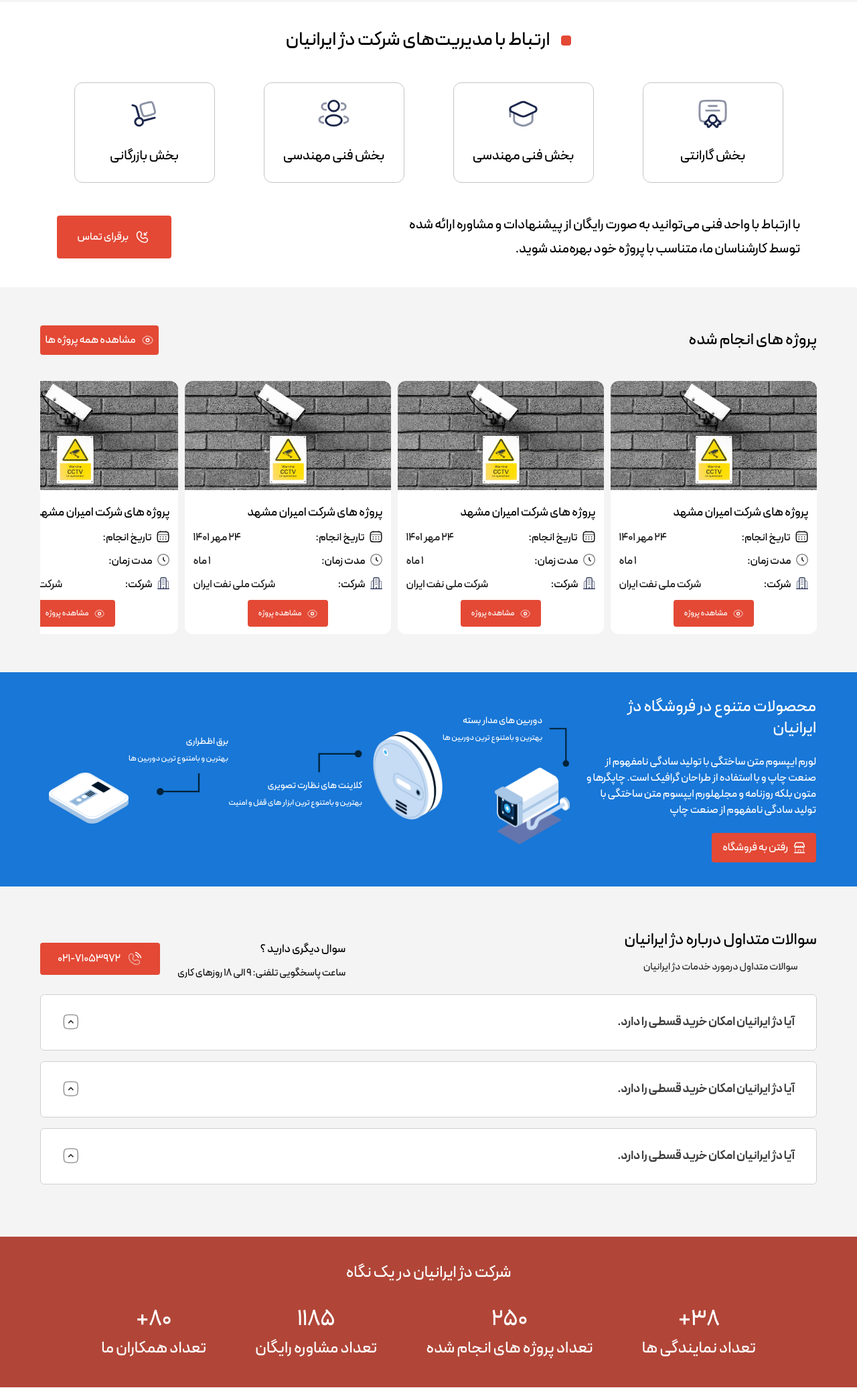
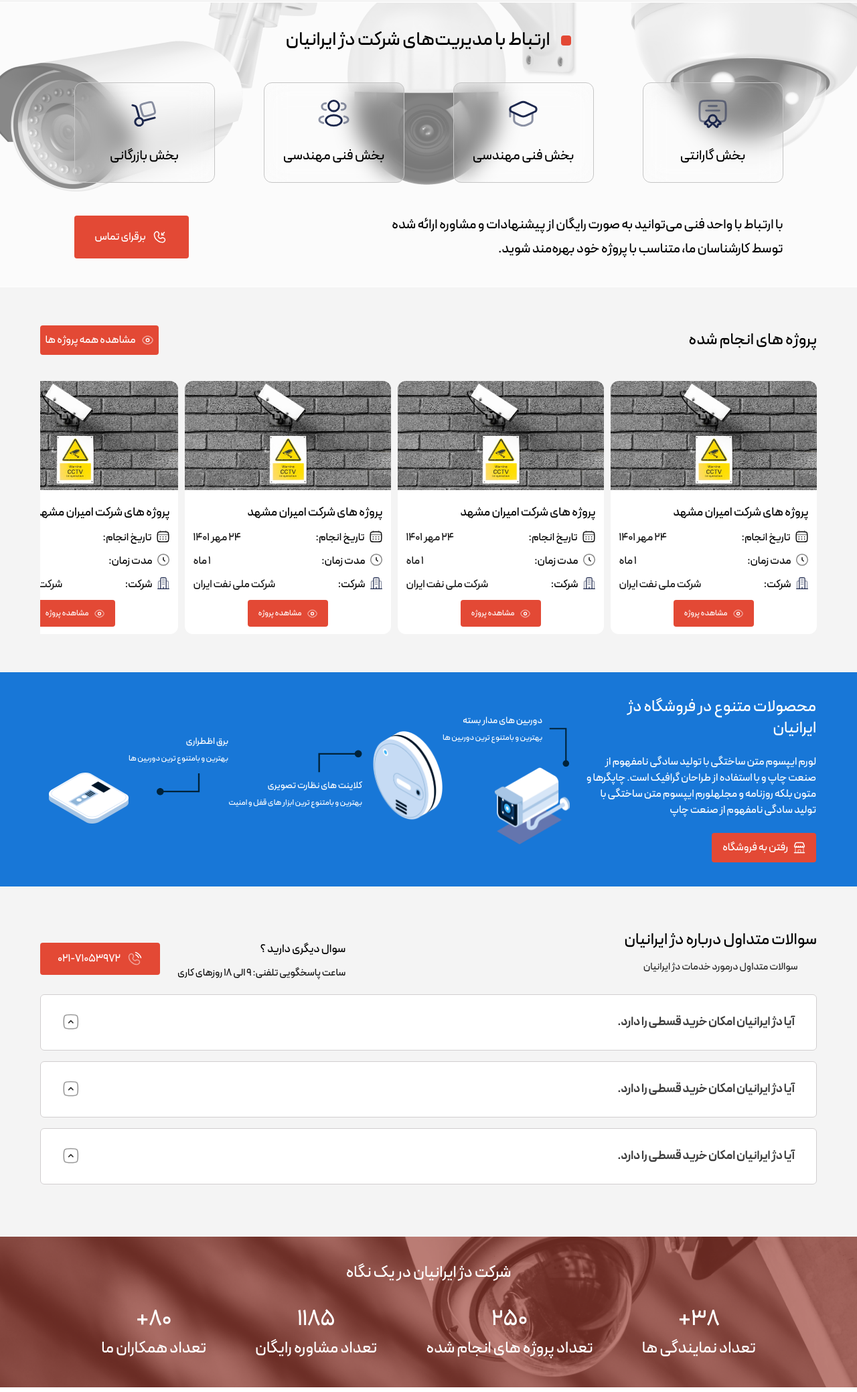
Before and after one commit to omid-tavakoli/dezhiran, a website: page public/index.html in a window 1280 px wide. Shown: the part 1401-3480 px from the top of the page at 67% size. Drawn offline with Linux system fonts and the light colour scheme.

Commit message:
fix bug courser and add bg for home page

```diff
--- a/public/index.html
+++ b/public/index.html
@@ -89,7 +89,7 @@
             <!-- contact and login and search-->
             <div class="relative flex items-center gap-x-2 md:gap-x-3">
                 <!-- search -->
-                <div class="search hidden absolute top-4 left-10 z-30 w-[469px] h-[374px] py-[27px] px-[26px] rounded-xs bg-white shadow-sm">
+                <div class="search hidden absolute top-4 left-10 z-30 w-[469px] py-[27px] px-[26px] rounded-xs bg-white shadow-sm">
                     <span class="absolute top-2 right-2" onclick="closeSearch()">
                         <svg xmlns="http://www.w3.org/2000/svg" fill="none" viewBox="0 0 24 24" stroke-width="1.5" stroke="currentColor" class="w-6 h-6">
                             <path stroke-linecap="round" stroke-linejoin="round" d="M6 18 18 6M6 6l12 12" />
@@ -964,17 +964,18 @@
                     </div>
                 </div>
             </section>
-            <!-- contact -->
-            <div
-                class="mt-[65px] mb-[57px] flex flex-col items-center px-[23px] py-[29px] sm:py-[39px] gap-y-[36px] sm:gap-y-[45px] text-black bg-[#ffffff]">
+            <!-- Contact Management -->
+            <div
+                class="contact-management mt-[65px] mb-[57px] flex flex-col items-center px-[23px] py-[29px] sm:py-[39px] gap-y-[36px] sm:gap-y-[45px] text-black">
                 <div class="flex items-center gap-x-[17px]">
                     <span class="block w-[15px] h-[15px] bg-orange-mid rounded-xs"></span>
                     <div class="text-xl sm:text-[28px] leading-9 whitespace-nowrap">ارتباط با مدیریت‌های شرکت دژ‌
                         ایرانیان</div>
                 </div>
+                <div class="flex flex-col  gap-y-[36px] sm:gap-y-[45px]">
                     <div class="flex flex-wrap justify-center gap-x-[15px] sm:gap-x-[73px] gap-y-[17px]">
                         <div
-                        class="group center flex-col gap-y-[14px] sm:gap-y-[20px] rounded-xl w-[147px] sm:w-[210px] h-[105px] sm:h-[150px] border border-[#c5c5c5]  bg-gradient-to-r from-[$c5c5c5] hover:bg-pale-blue transition-all z-10">
+                            class="group center flex-col gap-y-[14px] sm:gap-y-[20px] rounded-xl w-[147px] sm:w-[210px] h-[105px] sm:h-[150px] border border-[#c5c5c5]  backdrop-blur-lg  hover:bg-pale-blue transition-all z-10">
                             <span class="w-8 sm:w-[49px] h-8 sm:h-[49px]">
                                 <svg viewBox="0 0 49 48" fill="none" xmlns="http://www.w3.org/2000/svg">
                                     <circle cx="24.5" cy="31.8433" r="5.8825" stroke="#1C274D" stroke-width="2.94125" />
@@ -998,7 +999,7 @@
                                 گارانتی</span>
                         </div>
                         <div
-                        class="group center flex-col gap-y-[14px] sm:gap-y-[20px] rounded-xl w-[147px] sm:w-[210px] h-[105px] sm:h-[150px] border border-[#c5c5c5]  bg-gradient-to-r from-[$c5c5c5] hover:bg-pale-blue transition-all z-10">
+                            class="group center flex-col gap-y-[14px] sm:gap-y-[20px] rounded-xl w-[147px] sm:w-[210px] h-[105px] sm:h-[150px] border border-[#c5c5c5] backdrop-blur-lg  hover:bg-pale-blue transition-all z-10">
                             <span class="w-8 sm:w-[49px] h-8 sm:h-[49px]">
                                 <svg viewBox="0 0 49 48" fill="none" xmlns="http://www.w3.org/2000/svg">
                                     <path
@@ -1015,7 +1016,7 @@
                                 مهندسی</span>
                         </div>
                         <div
-                        class="group center flex-col gap-y-[14px] sm:gap-y-[20px] rounded-xl w-[147px] sm:w-[210px] h-[105px] sm:h-[150px] border border-[#c5c5c5]  bg-gradient-to-r from-[$c5c5c5] hover:bg-pale-blue transition-all z-10">
+                            class="group center flex-col gap-y-[14px] sm:gap-y-[20px] rounded-xl w-[147px] sm:w-[210px] h-[105px] sm:h-[150px] border border-[#c5c5c5]  backdrop-blur-lg  hover:bg-pale-blue transition-all z-10">
                             <span class="w-8 sm:w-[49px] h-8 sm:h-[49px]">
                                 <svg viewBox="0 0 49 48" fill="none" xmlns="http://www.w3.org/2000/svg">
                                     <circle cx="24.5" cy="12.2349" r="7.84333" stroke="#1C274C" stroke-width="2.94125" />
@@ -1039,7 +1040,7 @@
                                 مهندسی</span>
                         </div>
                         <div
-                        class="group center flex-col gap-y-[14px] sm:gap-y-[20px] rounded-xl w-[147px] sm:w-[210px] h-[105px] sm:h-[150px] border border-[#c5c5c5]  bg-gradient-to-r from-[$c5c5c5] hover:bg-pale-blue transition-all z-10">
+                            class="group center flex-col gap-y-[14px] sm:gap-y-[20px] rounded-xl w-[147px] sm:w-[210px] h-[105px] sm:h-[150px] border border-[#c5c5c5]  backdrop-blur-lg  hover:bg-pale-blue transition-all z-10">
                             <span class="w-8 sm:w-[49px] h-8 sm:h-[49px]">
                                 <svg viewBox="0 0 49 48" fill="none" xmlns="http://www.w3.org/2000/svg">
                                     <path
@@ -1055,13 +1056,13 @@
                         </div>
                     </div>
                     <div
-                    class="flex flex-wrap sm:flex-nowrap items-center justify-center sm:justify-between gap-y-[36px] gap-x-5  w-[90%]">
-                    <span class="text-xs sm:text-xl sm:leading-9 max-w-[315px]  xl:max-w-[614px]">
+                    class="flex flex-wrap sm:flex-nowrap items-center justify-center sm:justify-between gap-y-[36px] gap-x-10">
+                    <span class="text-xs sm:text-xl sm:leading-9 lg:max-w-[614px]">
                         با ارتباط با واحد فنی می‌توانید به صورت رایگان از پیشنهادات و مشاوره ارائه شده توسط کارشناسان
                         ما، متناسب با پروژه خود بهره‌مند شوید.
                     </span>
                     <a href="#"
-                        class="whitespace-nowrap center gap-x-2 text-white bg-orange-mid rounded-xs w-[130px] h-10 sm:w-[171px] sm:h-[64px]">
+                        class="whitespace-nowrap center gap-x-2 text-white bg-orange-mid rounded-xs min-w-[130px] min-h-10 sm:w-[171px] sm:h-[64px]">
                         <span class="w-[18px] h-[18px] sm:w-[25px] sm:h-[24px]">
                             <svg viewBox="0 0 25 24" fill="none" xmlns="http://www.w3.org/2000/svg">
                                 <path fill-rule="evenodd" clip-rule="evenodd"
@@ -1075,6 +1076,8 @@
                         <span class="text-sm sm:text-base">برقرای تماس</span>
                     </a>
                 </div>
+                </div>
+
             </div>
             <!-- project -->
             <section class="px-[14px] md:px-[60px]">
@@ -1857,22 +1860,22 @@
                 </div>
             </section>
             <!-- a look -->
-            <div class="flex flex-col items-center py-[36px] gap-y-[31px] text-white bg-[#B14638]">
+            <div class="look flex flex-col items-center py-[36px] gap-y-[31px] text-white bg-[#B14638]">
                 <div class="text-2xl leading-9">شرکت دژ ایرانیان در یک نگاه</div>
-                <div class="flex flex-wrap justify-center gap-x-[73px] gap-y-[17px]">
-                    <div class="flex flex-col">
+                <div class="flex flex-wrap justify-center gap-x-[30px] xl:gap-x-[73px] gap-y-[17px]">
+                    <div class="flex flex-col items-center">
                         <span class="text-[33px] leading-[43px] text-center">38+</span>
                         <span class="text-2xl leading-[43px]">تعداد نمایندگی ها</span>
                     </div>
-                    <div class="flex flex-col">
+                    <div class="flex flex-col items-center">
                         <span class="text-[33px] leading-[43px] text-center">250</span>
                         <span class="text-2xl leading-[43px]">تعداد پروژه های انجام شده</span>
                     </div>
-                    <div class="flex flex-col">
+                    <div class="flex flex-col items-center">
                         <span class="text-[33px] leading-[43px] text-center">1185</span>
                         <span class="text-2xl leading-[43px]">تعداد مشاوره رایگان</span>
                     </div>
-                    <div class="flex flex-col">
+                    <div class="flex flex-col items-center">
                         <span class="text-[33px] leading-[43px] text-center">80+</span>
                         <span class="text-2xl leading-[43px]">تعداد همکاران ما</span>
                     </div>
--- a/src/input.css
+++ b/src/input.css
@@ -90,5 +90,17 @@
     background: url("../image/camera-2.png");
       background-size: 100%;
       background-repeat: no-repeat;
-    }
   }
+  .contact-management{
+    background: url("../image/bgCameraWhite.png");
+    background-position: center;
+    background-size: cover;
+    background-repeat: no-repeat;
+  }
+  .look{
+    background: url("../image/bgCameraRed.png");
+    background-position: center;
+    background-size: cover;
+    background-repeat: no-repeat;
+  }
+  }
```
Also changed, not shown: public/contact.html (+2 -2 lines), public/image/bgCameraRed.png (added), public/image/bgCameraWhite.png (added), public/style/app.css. Lines whose indentation alone changed are shown as unchanged.
